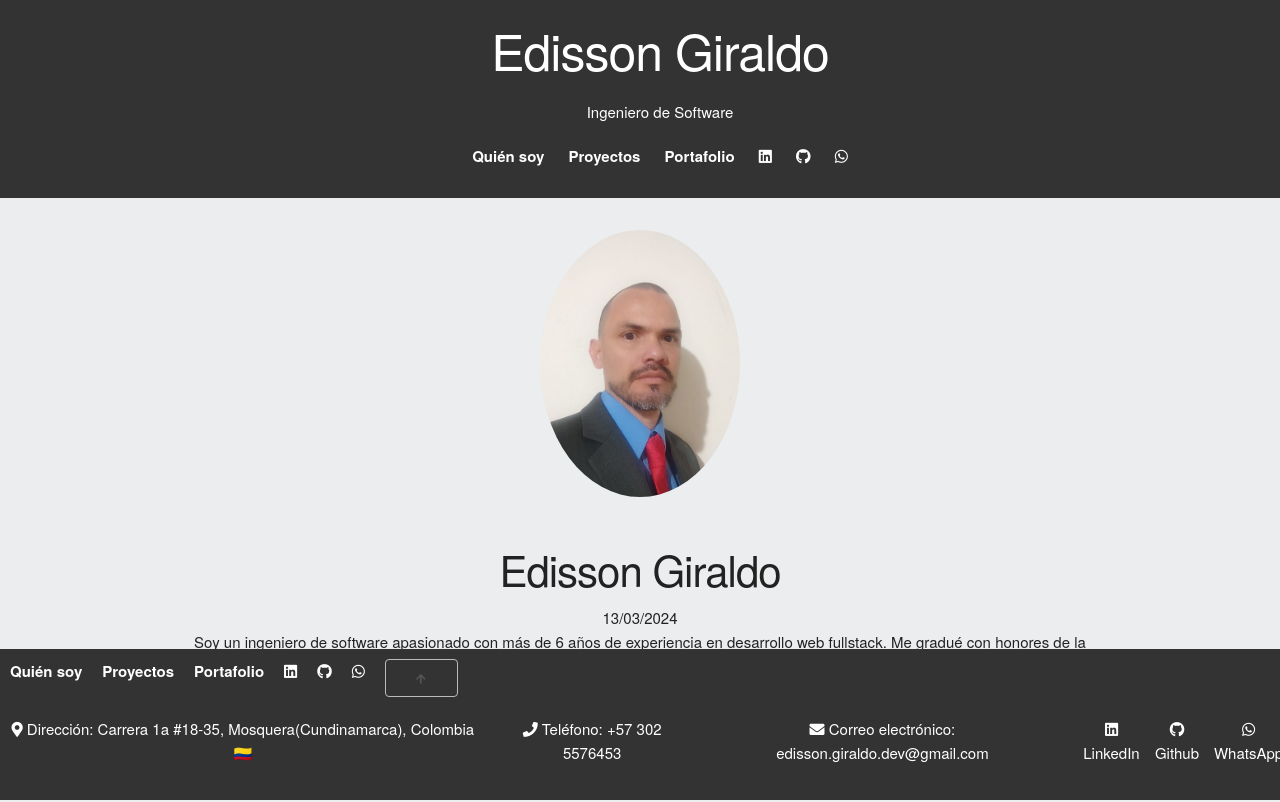
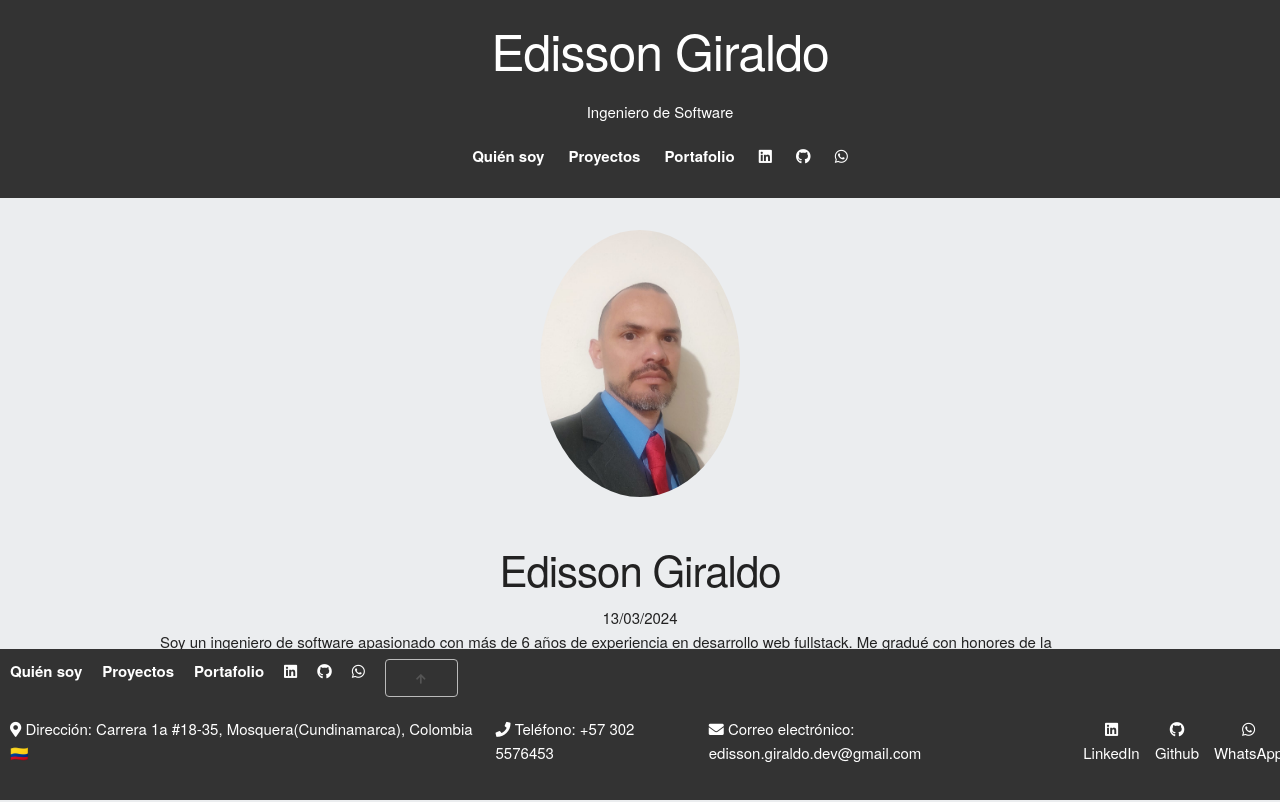
Before and after one commit to EdissonGirald0/EdissonGirald0.github.io, a plain HTML site: page index.html in a window 1280 px wide. Shown: the top 802 px of the page. Drawn offline with nearby package versions, Linux system fonts and the light colour scheme.

Commit message:
alineamos cositas y SAS

```diff
--- a/css/style.css
+++ b/css/style.css
@@ -188,3 +188,6 @@ footer nav ul li a:hover {
 .contact-info a:hover {
     color: inherit;
 }
+p {
+    text-align: left;
+}
--- a/index.html
+++ b/index.html
@@ -33,8 +33,8 @@
         <div id="quien-soy" class="section">
             <img src="img/fotohojaVD.png" alt="Foto de perfil" class="profile-image">
             <h2 class="name">Edisson Giraldo</h2>
-            <h7>13/03/2024</h7>
-            <p class="description">Soy un ingeniero de software apasionado con más de 6 años de experiencia en
+            <h7 style="text-align: left;">13/03/2024</h7>
+            <p class="description" style="text-align:left";>Soy un ingeniero de software apasionado con más de 6 años de experiencia en
                 desarrollo web fullstack. Me gradué con honores de la Universidad Politécnico Grancolombiano, donde
                 adquirí una base sólida en informática y tecnología de la información.</p>
             <p>Desde entonces, me he especializado en la arquitectura limpia MEAN stack, utilizando MongoDB para
```
